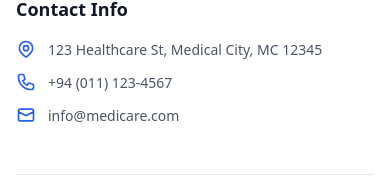
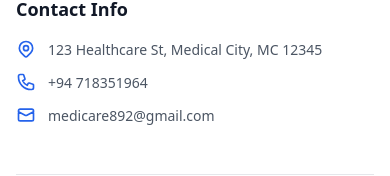
Before and after one commit to KulanyaLisaldi/Medicare_Pharmacy_ITP_W200, a React (Vite) app in the folder frontend/: page / in a window 390 px wide. Shown: the part 5095-5271 px from the top of the page. Built offline with nearby package versions, Linux system fonts and the light colour scheme; no server answers.

Commit message:
Update mail and Phone number in footer

```diff
--- a/frontend/src/components/Footer/Footer.jsx
+++ b/frontend/src/components/Footer/Footer.jsx
@@ -77,13 +77,13 @@ const Footer = () => {
                 <svg className="contact-icon" fill="none" stroke="currentColor" viewBox="0 0 24 24">
                   <path strokeLinecap="round" strokeLinejoin="round" strokeWidth="2" d="M3 5a2 2 0 012-2h3.28a1 1 0 01.948.684l1.498 4.493a1 1 0 01-.502 1.21l-2.257 1.13a11.042 11.042 0 005.516 5.516l1.13-2.257a1 1 0 011.21-.502l4.493 1.498a1 1 0 01.684.949V19a2 2 0 01-2 2h-1C9.716 21 3 14.284 3 6V5z" />
                 </svg>
-                <span className="footer-text">+94 (011) 123-4567</span>
+                <span className="footer-text">+94 718351964</span>
               </div>
               <div className="contact-item">
                 <svg className="contact-icon" fill="none" stroke="currentColor" viewBox="0 0 24 24">
                   <path strokeLinecap="round" strokeLinejoin="round" strokeWidth="2" d="M3 8l7.89 4.26a2 2 0 002.22 0L21 8M5 19h14a2 2 0 002-2V7a2 2 0 00-2-2H5a2 2 0 00-2 2v10a2 2 0 002 2z" />
                 </svg>
-                <span className="footer-text">info@medicare.com</span>
+                <span className="footer-text">medicare892@gmail.com</span>
               </div>
             </div>
           </div>
```
